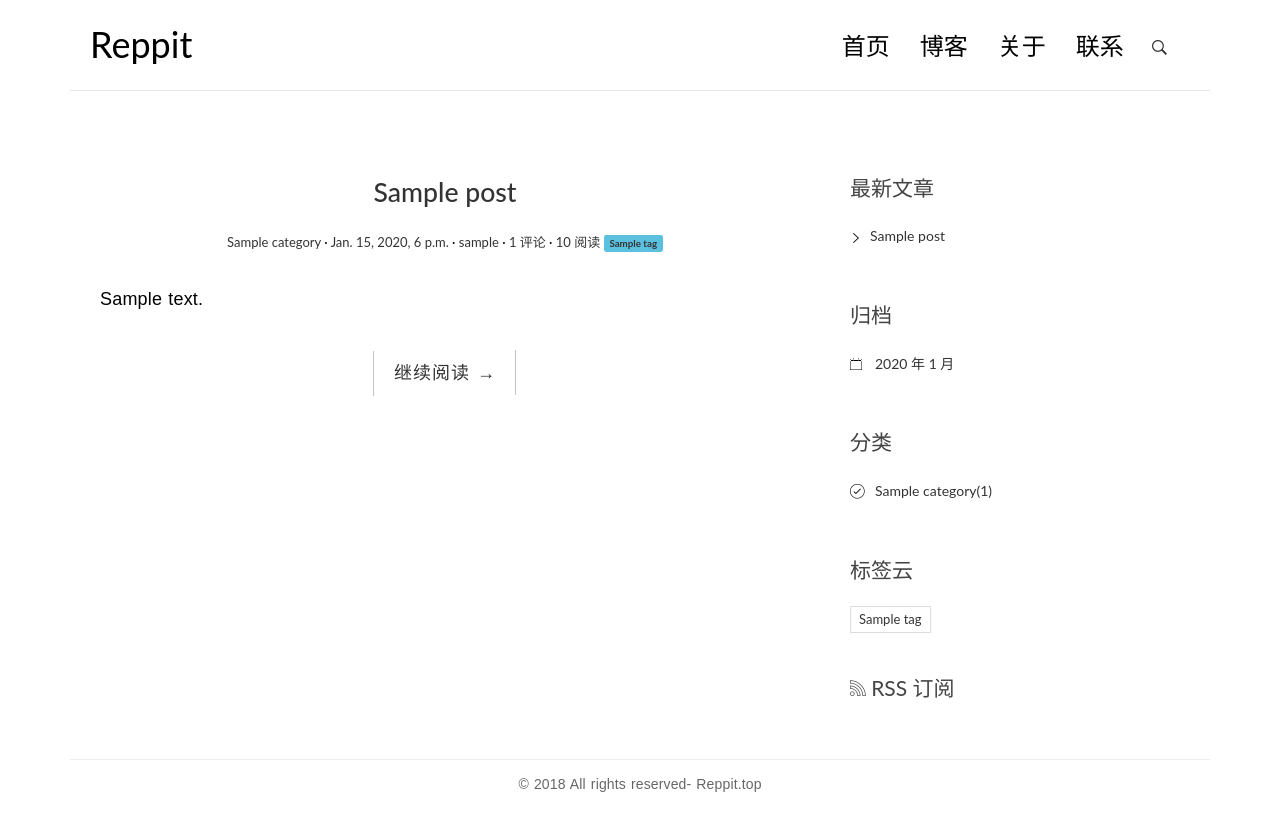
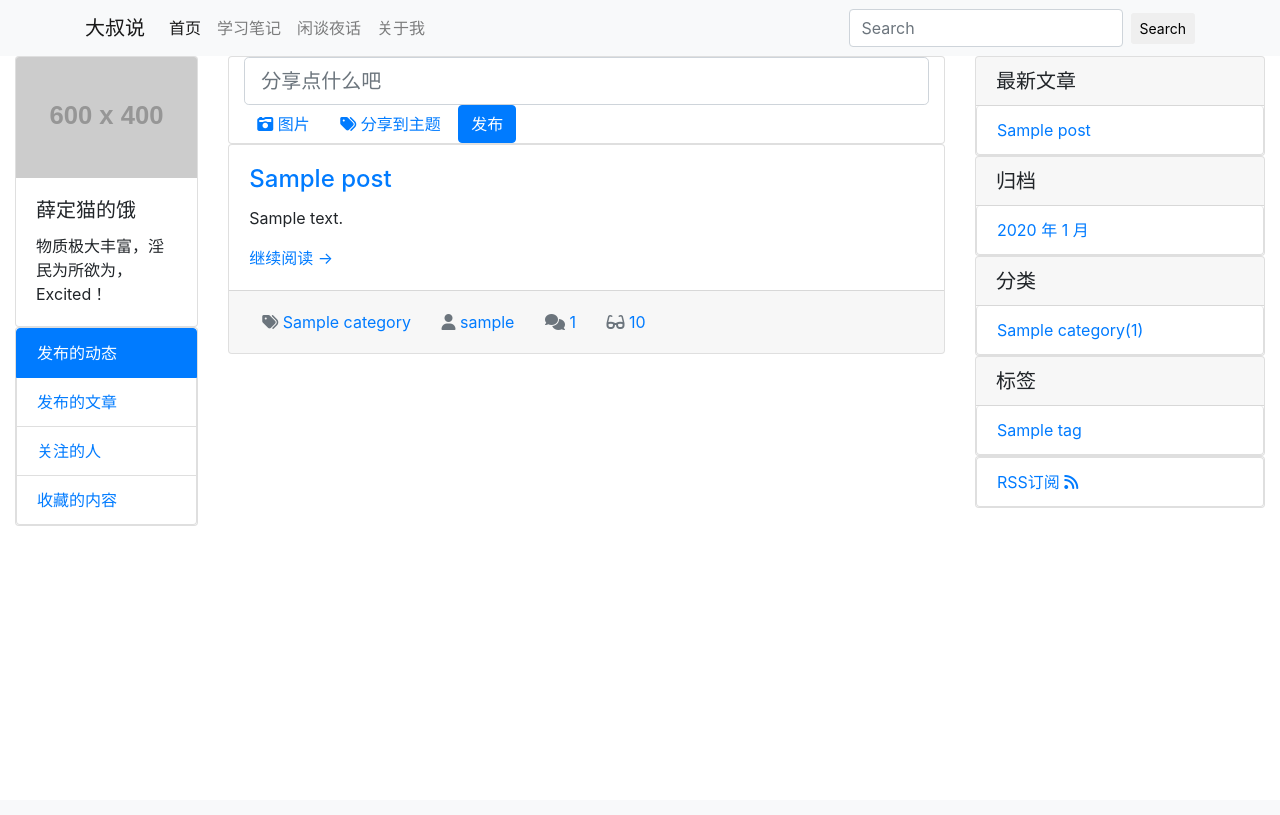
Before and after one commit to Aaronliu2016/Myblog, a Django app: page / in a window 1280 px wide. After the commit the page ends 526 px from the top, so only its background shows below. Run offline with Django 3.2, Linux system fonts and the light colour scheme; tables that the repository leaves empty hold one stand-in row (values such as "Sample post"); grey boxes labelled with a size stand in for pictures from a placeholder-image service; some libraries are stand-ins or nearby versions.

Commit message:
replace templates

```diff
--- a/blog/templates/blog/base.html
+++ b/blog/templates/blog/base.html
@@ -5,162 +5,140 @@
 <html lang="en">
 <head>
     <meta charset="UTF-8">
-    <meta name="viewport" content="width=device-width, initial-scale=1, shrink-to-fit=no">
-    <meta name="description" content="Read, Learn and Live.">
-    <meta name="author" content="Aaron Law">
-    <title>Reppit</title>
-    <style>
-        span.highlighted {
-            color: red;
-        }
-    </style>
+    <meta name="viewport" content="width=device-width, initial-scale=1">
+    <meta name="description" content="">
+    <meta name="author" content="">
+    <link rel="icon" href="#">
+
+    <title>大叔说</title>
+
     <!-- Bootstrap core CSS -->
-    <link rel="stylesheet" href="http://code.ionicframework.com/ionicons/2.0.1/css/ionicons.min.css">
-    <link href="https://cdn.bootcss.com/bootstrap/3.3.7/css/bootstrap.min.css" rel="stylesheet">
+    <link href="https://cdn.bootcss.com/twitter-bootstrap/4.1.3/css/bootstrap.min.css" rel="stylesheet">
+    <link rel="stylesheet" href="https://use.fontawesome.com/releases/v5.4.1/css/all.css" integrity="sha384-5sAR7xN1Nv6T6+dT2mhtzEpVJvfS3NScPQTrOxhwjIuvcA67KV2R5Jz6kr4abQsz" crossorigin="anonymous">
 
     <!-- Custom styles for this template -->
-    <link rel="stylesheet" href="{% static 'blog/css/pace.css' %}">
-    <link rel="stylesheet" href="{% static 'blog/css/custom.css' %}">
-    <link rel="stylesheet" href="{% static 'blog/css/highlights/github.css' %}">
+    <link rel="stylesheet" href="{% static 'blog/css/main.css' %}">
 </head>
+
 <body>
-<div class="container">
-    <header id="site-header">
+    <nav class="navbar sticky-top navbar-expand-md navbar-light bg-light" id="navigation-bar">
+      <div class="container main-content-area">
+        <a class="navbar-brand" href="{% url 'index' %}">大叔说</a>
+        <button class="navbar-toggler" type="button" data-toggle="collapse" data-target="#navbarNavAltMarkup" aria-controls="navbarNavAltMarkup" aria-expanded="false" aria-label="Toggle navigation">
+            <span class="navbar-toggler-icon"></span>
+        </button>
+        <div class="collapse navbar-collapse" id="navbarNavAltMarkup">
+            <ul class="navbar-nav">
+                <li><a class="nav-item nav-link active" href="{% url 'index' %}">首页</a></li>
+                <li><a class="nav-item nav-link" href="#">学习笔记</a></li>
+                <li><a class="nav-item nav-link" href="#">闲谈夜话</a></li>
+                <li><a class="nav-item nav-link" href="#">关于我</a></li>
+            </ul>
+
+        </div>
+        <form class="form-inline" action="{% url 'haystack_search' %}">
+            <input class="form-control mr-sm-2" name="q" type="search" placeholder="Search" aria-label="Search">
+            <button class="btn btn-sm" type="submit">Search</button>
+        </form>
+      </div>
+    </nav>
+
+    <div class="main-content-area">
+      <div class="container-fluid">
         <div class="row">
-            <div class="col-md-4 col-sm-5 col-xs-8">
-                <div class="logo">
-                    <h1><a href="{% url 'index' %}"><b>Reppit</a></h1>
+          <div class="col-md-2 col-xs-0">
+
+            <!--personal info card-->
+            <div class="card" id="personal-info">
+              <img src="https://dummyimage.com/600x400/000/fff" alt="" class="card-img-top">
+              <div class="card-body">
+                <h5 class="card-title">薛定猫的饿</h3>
+                <p class="card-text" id="personal-desc">物质极大丰富，淫民为所欲为，Excited！</p>
               </div>
-            </div><!-- col-md-4 -->
-            <div class="col-md-8 col-sm-7 col-xs-4">
-                <nav class="main-nav" role="navigation">
-                    <div class="navbar-header">
-                        <button type="button" id="trigger-overlay" class="navbar-toggle">
-                            <span class="ion-navicon"></span>
-                        </button>
             </div>
 
-                    <div class="collapse navbar-collapse" id="bs-example-navbar-collapse-1">
-                        <ul class="nav navbar-nav navbar-right">
-                            <li class="cl-effect-11"><a href="{% url 'index' %}" data-hover="首页">首页</a></li>
-                            <li class="cl-effect-11"><a href="#" data-hover="博客">博客</a></li>
-                            <li class="cl-effect-11"><a href="#" data-hover="关于">关于</a></li>
-                            <li class="cl-effect-11"><a href="#" data-hover="联系">联系</a></li>
+            <!-- personal content card-->
+            <div class="card" id="personal-content">
+              <ul class="list-group">
+                <a href="#" class="list-group-item no-border-list active">发布的动态</a>
+                <a href="#" class="list-group-item no-border-list">发布的文章</a>
+                <a href="#" class="list-group-item no-border-list">关注的人</a>
+                <a href="#" class="list-group-item no-border-list">收藏的内容</a>
               </ul>
-                    </div><!-- /.navbar-collapse -->
-                </nav>
-                <div id="header-search-box">
-                    <a id="search-menu" href="#"><span id="search-icon" class="ion-ios-search-strong"></span></a>
-                    <div id="search-form" class="search-form">
-                        <form role="search" method="get" id="searchform" action="{% url 'haystack_search' %}">
-                            <input type="search" name="q" placeholder="搜索" required>
-                            <button type="submit"><span class="ion-ios-search-strong"></span></button>
-                        </form>
             </div>
+
           </div>
-            </div><!-- col-md-8 -->
+
+
+          <div class="col-md-7 clearf-right">
+          {% block main_block %}{% endblock %}
           </div>
-    </header>
-</div>
-<div class="content-body">
-    <div class="container">
-        <div class="row">
-            {% block toc %}{% endblock %}
-            {% block main_block %}{% endblock %}
-            <aside class="col-md-2">
-                <div class="widget widget-recent-posts">
-                    <h3 class="widget-title">最新文章</h3>
+
+
+          <!--right sidebar-->
+          <div class="col-md-3 col-sm-0">
+
+            <div class="card sidebar-card">
+              <h5 class="card-header">最新文章</h5>
               {% get_recent_posts as recent_posts_list %}
-                    <ul>
+                <ul class="list-group">
                   {% for post in recent_posts_list %}
-                        <li>
-                            <a href="{{ post.get_absolute_url }}">{{ post.title }}</a>
-                        </li>
+                    <a href="{{ post.get_absolute_url }}" class="list-group-item no-border-list">{{ post.title }}</a>
                   {% empty %}
                   暂无文章！
                   {% endfor %}
                 </ul>
             </div>
-                <div class="widget widget-archives">
-                    <h3 class="widget-title">归档</h3>
+
+            <div class="card sidebar-card">
+              <h5 class="card-header">归档</h5>
               {% archives as date_list %}
-                    <ul>
+                <ul class="list-group">
                   {% for date in date_list %}
-                        <li>
-                            <a href="{% url 'archives' date.year date.month %}">{{ date.year }} 年 {{ date.month }} 月</a>
-                        </li>
+                    <a href="{% url 'archives' date.year date.month %}" class="list-group-item no-border-list">{{ date.year }} 年 {{ date.month }} 月</a>
                     {% empty %}
-                        暂无归档！
+                    暂无归档
                     {% endfor %}
                 </ul>
             </div>
 
-                <div class="widget widget-category">
-                    <h3 class="widget-title">分类</h3>
+            <div class="card sidebar-card">
+              <h5 class="card-header">分类</h5>
               {% get_categories as category_list %}
-                    <ul>
+                <ul class="list-group">
                   {% for category in category_list %}
-                        <li>
-                            <a href="{% url 'category' category.pk %}">{{ category.name }}<span class="post-count">({{ category.num_posts }})</span></a>
-                        </li>
+                  <a href="{% url 'category' category.pk %}" class="list-group-item no-border-list">{{ category.name }}<span class="post-count">({{ category.num_posts }})</span></a>
                   {% empty %}
                   暂无分类！
                   {% endfor %}
                 </ul>
             </div>
 
-                <div class="widget widget-tag-cloud">
-                    <h3 class="widget-title">标签云</h3>
+            <div class="card sidebar-card">
+              <h5 class="card-header">标签</h5>
               {% get_tags as tag_list %}
-                    <ul>
+                <ul class="list-group">
                   {% for tag in tag_list %}
-                        <li>
-                            <a href="{% url 'tag' tag.pk %}">{{ tag.name }}</a>
-                        </li>
+                  <a href="{% url 'tag' tag.pk %}" class="list-group-item no-border-list">{{ tag.name }}</a>
                   {% empty %}
                   暂无标签！
                   {% endfor %}
                 </ul>
             </div>
-                <div class="rss">
-                    <a href="{% url 'rss' %}"><span class="ion-social-rss-outline"></span> RSS 订阅</a>
+
+            <div class="card sidebar-card">
+              <a href="{% url 'rss' %}" class="list-group-item no-border-list">RSS订阅  <i class="fas fa-rss"></i></a>
             </div>
-            </aside>
+
           </div>
         </div>
       </div>
-
-<footer id="site-footer">
-    <div class="container">
-        <div class="row">
-            <div class="col-md-12">
-                <p class="copyright">&copy 2018 All rights reserved- Reppit.top
-                </p>
     </div>
-        </div>
-    </div>
-</footer>
-
-<!-- Mobile Menu -->
-<div class="overlay overlay-hugeinc">
-    <button type="button" class="overlay-close"><span class="ion-ios-close-empty"></span></button>
-    <nav>
-        <ul>
-            <li><a href="{% url 'index' %}">首页</a></li>
-            <li><a href="#">博客</a></li>
-            <li><a href="#">关于</a></li>
-            <li><a href="#">联系</a></li>
-        </ul>
-    </nav>
-</div>
-    <!-- Bootstrap core JavaScript
-    ================================================== -->
+    <!-- Bootstrap core JavaaScript -->
     <!-- Placed at the end of the document so the pages load faster -->
-    <script src="https://cdn.bootcss.com/jquery/2.1.3/jquery.min.js"></script>
-    <script src="https://cdn.bootcss.com/bootstrap/3.3.7/js/bootstrap.min.js"></script>
-    <script src="{% static 'blog/js/pace.min.js' %}"></script>
-    <script src="{% static 'blog/js/modernizr.custom.js' %}"></script>
-    <script src="{% static 'blog/js/script.js' %}"></script>
+    <script src="https://use.fontawesome.com/3bb27286fc.js"></script>
+    <script src="https://code.jquery.com/jquery-3.3.1.slim.min.js" integrity="sha384-q8i/X+965DzO0rT7abK41JStQIAqVgRVzpbzo5smXKp4YfRvH+8abtTE1Pi6jizo" crossorigin="anonymous"></script>
+    <script src="https://cdnjs.cloudflare.com/ajax/libs/popper.js/1.14.3/umd/popper.min.js" integrity="sha384-ZMP7rVo3mIykV+2+9J3UJ46jBk0WLaUAdn689aCwoqbBJiSnjAK/l8WvCWPIPm49" crossorigin="anonymous"></script>
+    <script src="https://stackpath.bootstrapcdn.com/bootstrap/4.1.3/js/bootstrap.min.js" integrity="sha384-ChfqqxuZUCnJSK3+MXmPNIyE6ZbWh2IMqE241rYiqJxyMiZ6OW/JmZQ5stwEULTy" crossorigin="anonymous"></script>
 </body>
-
 </html>
--- a/blog/templates/blog/index.html
+++ b/blog/templates/blog/index.html
@@ -6,71 +6,55 @@
 <p>{{ error_msg }}</p>
 {% endif %}
 
-<main class="col-md-8">
+<!--post-creater-->
+<div class="card post-creater">
+    <div class="container-fluid post-creater-body">
+        <input class="form-control form-control-lg text-input-form" type="text" placeholder="分享点什么吧">
+    </div>
+    <div class="container post-creater-attach">
+        <button class="btn btn-link"><i class="fas fa-camera-retro"></i>
+            图片
+        </button>
+        <button class="btn btn-link"><i class="fas fa-tags"></i>
+            分享到主题
+        </button>
+        <div class="btn btn-primary post-button">发布</div>
+    </div>
+</div>
+<!--recent article list-->
 {% for post in post_list %}
-    <article class="post post-1">
-        <header class="entry-header">
-            <h1 class="entry-title">
+<div class="card article-card">
+    <!--<img src="https://dummyimage.com/600x400/000/fff" alt="article-img" class="card-img-left">-->
+    <div class="card-body">
+        <h4 class="card-title">
             <a href="{{ post.get_absolute_url }}">{{ post.title }}</a>
-            </h1>
-            <div class="entry-meta">
-                <span class="post-category"><a href="{% url 'category' post.category.pk %}">{{ post.category }}</a></span>
-                <span class="post-date"><a href="{% url 'archives' post.created_time.year post.created_time.month %}"><time class="entry-date"
-                                                          datetime="2012-11-09T23:15:57+00:00">{{ post.created_time }}</time></a></span>
-                <span class="post-author"><a href="#">{{ post.author }}</a></span>
-                <span class="comments-link"><a href="">{{ post.comment_set.count }} 评论</a></span>
-                <span class="views-count"><a href="">{{ post.views }} 阅读 </a></span>
-                {% for tag in post.tags.all %}
-                <span class="label label-info"><a href="{% url 'tag' tag.pk %}">{{ tag.name }}</a></span>
-                {% endfor %}
-            </div>
-        </header>
-        <div class="entry-content clearfix">
-            <p>{{ post.excerpt }}</p>
-            <div class="read-more cl-effect-14">
+        </h4>
+        <p class="card-text">{{ post.excerpt }}</p>
+        <div class="read-more">
             <a href="{{ post.get_absolute_url }}" class="more-link">继续阅读 <span class="meta-nav">→</span></a>
         </div>
     </div>
-    </article>
+    <div class="card-footer text-muted">
+        <button class="btn btn-link text-muted"><i class="fas fa-tags"></i>
+            <a href="{% url 'category' post.category.pk %}">{{ post.category }}</a>
+        </button>
+        <button class="btn btn-link text-muted"><i class="fas fa-user"></i>
+            <a href="#">{{ post.author }}</a>
+        </button>
+        <button class="btn btn-link text-muted"><i class="fas fa-comments"></i>
+            <a href="#">{{ post.comment_set.count }}</a>
+        </button>
+        <button class="btn btn-link text-muted"><i class="fas fa-glasses"></i>
+            <a href="">{{ post.views }}</a>
+        </button>
+        <!--{% for tag in post.tags.all %}-->
+        <!--<span class="label label-info"><a href="{% url 'tag' tag.pk %}">{{ tag.name }}</a></span>-->
+        <!--{% endfor %}-->
+    </div>
+</div>
 {% empty %}
-    <div class="no-post">暂时还没有发布的文章哦～</div>
+暂时还没有发布的文章哦～
 {% endfor %}
 
 
-    <!-- 简单分页效果
-    <div class="pagination-simple">
-        <a href="#">上一页</a>
-        <span class="current">第 6 页 / 共 11 页</span>
-        <a href="#">下一页</a>
-    </div>
-    -->
-    {% if is_paginated %}
-    <div class="pagination">
-        {% if first %}
-        <a href="?page=1">1</a>
-        {% endif %}
-        {% if left %}
-            {% if left_has_more %}
-            <span>...</span>
-            {% endif %}
-            {% for i in left %}
-            <a href="?page={{ i }}">{{ i }}</a>
-            {% endfor %}
-        {% endif %}
-        <a href="?page={{ page_obj.number }}" style="color: red">{{ page_obj.number }}</a>
-        {% if right %}
-            {% for i in right %}
-            <a href="?page={{ i }}">{{ i }}</a>
-            {% endfor %}
-            {% if right_has_more %}
-                <span>...</span>
-            {% endif %}
-        {% endif %}
-        {% if last %}
-            <a href="?page={{ paginator.num_pages }}">{{ paginator.num_pages }}</a>
-        {% endif %}
-    </div>
-    {% endif %}
-</main>
-
 {% endblock %}
--- a/blog/templates/search/search.html
+++ b/blog/templates/search/search.html
@@ -2,7 +2,8 @@
 {% load highlight %}
 
 {% block main_block %}
-<main class="col-md-8">
+<div class="card aticle-card">
+    <div class="card-body">
     {% if query %}
         {% for result in page.object_list %}
             <article class="post post-{{ result.object.pk }}">
@@ -49,5 +50,6 @@
     {% else %}
         请输入搜索关键词，例如 django
     {% endif %}
-</main>
+    </div>
+</div>
 {% endblock main_block %}
```
Also changed, not shown: blog/templates/blog/detail.html (+23 -19 lines). Lines whose indentation alone changed are shown as unchanged.
